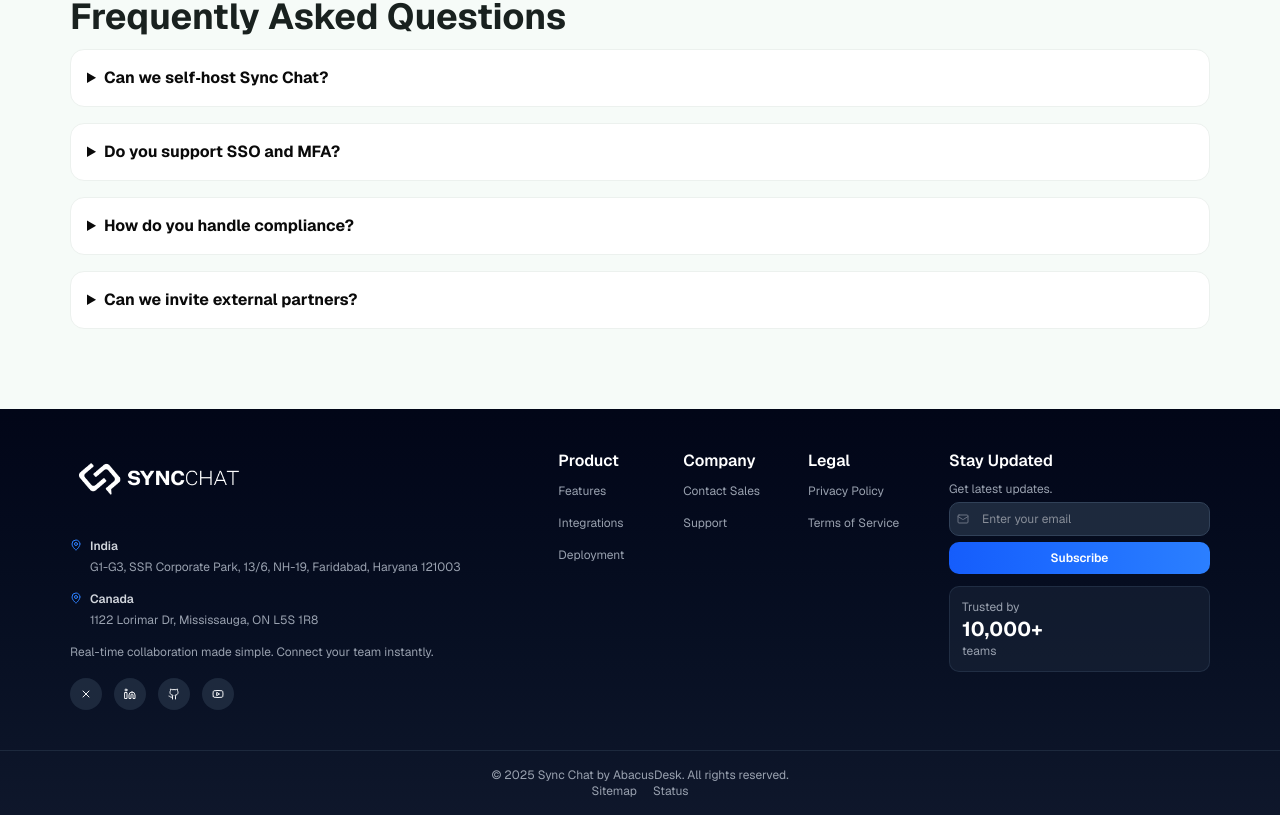
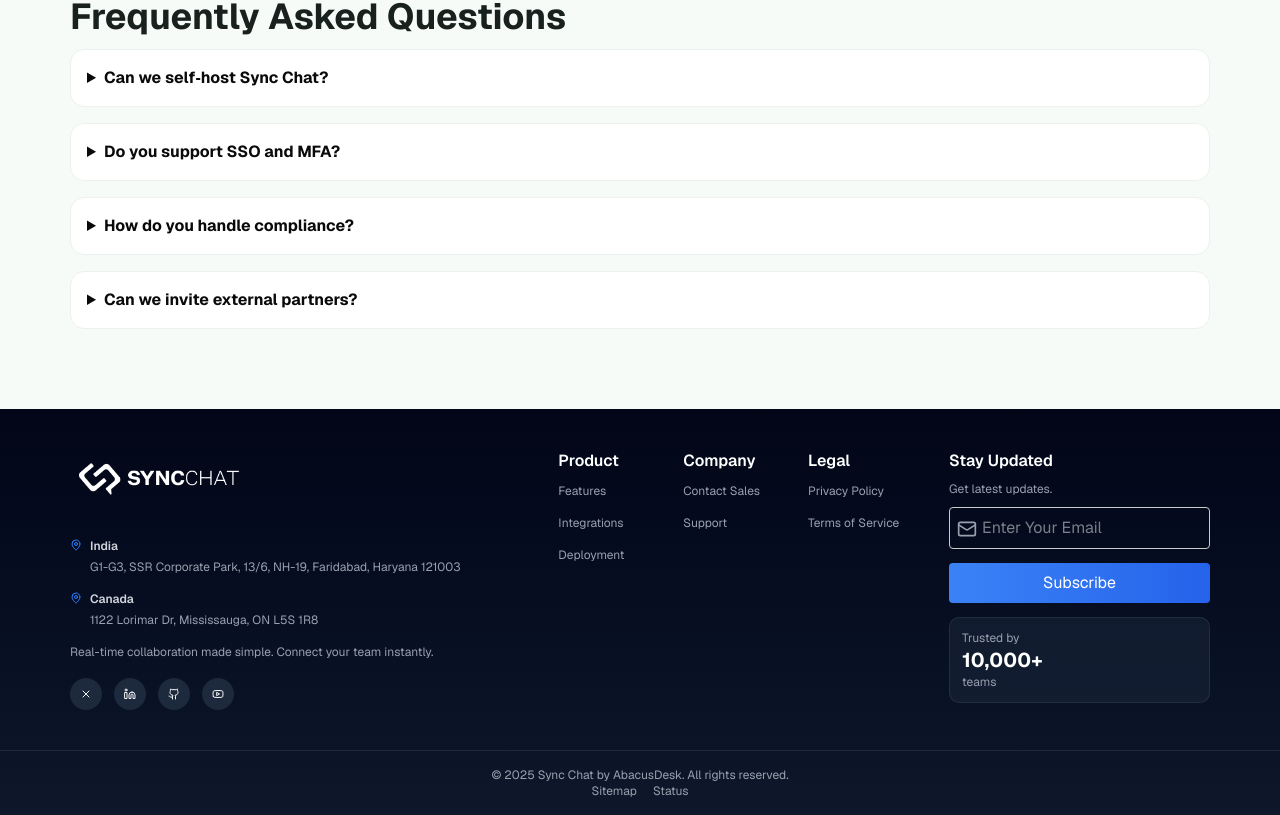
Before and after one commit to ram-abacus/Sync-Chat, a Next.js app: page / in a window 1280 px wide. Shown: the part 5203-6018 px from the top of the page. Built offline with nearby package versions, Linux system fonts and the light colour scheme.

Commit message:
Fresh edits

```diff
--- /dev/null
+++ b/components/SubscribeForm.tsx
@@ -0,0 +1,81 @@
+import { useEffect } from "react";
+import { Mail } from "lucide-react"; // your imported icon
+
+const MauticSubscribe = () => {
+  useEffect(() => {
+    if (typeof window.MauticSDKLoaded === "undefined") {
+      window.MauticSDKLoaded = true;
+
+      const head = document.getElementsByTagName("head")[0];
+      const script = document.createElement("script");
+      script.type = "text/javascript";
+      script.src =
+        "https://mautic.abacusdesk.co.in/media/js/mautic-form.js?v5fc52c99";
+      script.onload = function () {
+        if (window.MauticSDK) window.MauticSDK.onLoad();
+      };
+      head.appendChild(script);
+
+      window.MauticDomain = "https://mautic.abacusdesk.co.in";
+      window.MauticLang = { submittingMessage: "Please wait..." };
+    } else if (typeof window.MauticSDK !== "undefined") {
+      window.MauticSDK.onLoad();
+    }
+  }, []);
+
+  const formHTML = `
+    <div id="mauticform_wrapper_syncchatnewsletterform" class="mauticform_wrapper">
+      <form autocomplete="false" role="form" method="post"
+            action="https://mautic.abacusdesk.co.in/form/submit?formId=18"
+            id="mauticform_syncchatnewsletterform"
+            data-mautic-form="syncchatnewsletterform"
+            enctype="multipart/form-data">
+
+        <div class="mauticform-error" id="mauticform_syncchatnewsletterform_error"></div>
+        <div class="mauticform-message" id="mauticform_syncchatnewsletterform_message"></div>
+
+        <div class="mauticform-innerform">
+          <div class="mauticform-page-wrapper mauticform-page-1" data-mautic-form-page="1">
+            <div class="mauticform-row mauticform-email mauticform-field-1 mauticform-required relative">
+              <!-- Icon placeholder -->
+              <div id="mail-icon-placeholder" class="absolute left-2 top-1/2 transform -translate-y-1/2"></div>
+
+              <input type="email" name="mauticform[email]" value=""
+                     id="mauticform_input_syncchatnewsletterform_email"
+                     placeholder="Enter Your Email"
+                     class="mauticform-input pl-8">
+              <span class="mauticform-errormsg" style="display:none;">This field is required</span>
+            </div>
+            <div class="mauticform-row mauticform-button-wrapper mauticform-field-2">
+              <button class="btn btn-ghost mauticform-button" name="mauticform[submit]" value="1"
+                      id="mauticform_input_syncchatnewsletterform_submit" type="submit">Subscribe</button>
+            </div>
+          </div>
+        </div>
+
+        <input type="hidden" name="mauticform[formId]" value="18">
+        <input type="hidden" name="mauticform[return]" value="">
+        <input type="hidden" name="mauticform[formName]" value="syncchatnewsletterform">
+      </form>
+    </div>
+
+    <style>
+      .mauticform_wrapper { max-width: 600px; margin: 10px auto; }
+      .mauticform-input { width: 100%; padding: 0.5em; border: 1px solid #CCC; border-radius: 4px; box-sizing: border-box; }
+      .mauticform-input.pl-8 { padding-left: 2rem; } /* space for icon */
+      .mauticform-button { width: 100%; padding: 0.5em; background: linear-gradient(to right, #3b82f6, #2563eb); color: #fff; border: none; border-radius: 4px; cursor: pointer; }
+      .mauticform-button:hover { opacity: 0.9; }
+      .mauticform-error { color: red; margin-bottom: 10px; }
+      .mauticform-message { color: green; margin-bottom: 10px; }
+    </style>
+  `;
+
+  return (
+    <div className="relative">
+      <Mail className="absolute left-2 top-5 transform -translate-y-2 w-5 h-5 text-gray-400 z-10" />
+      <div dangerouslySetInnerHTML={{ __html: formHTML }} />
+    </div>
+  );
+};
+
+export default MauticSubscribe;
--- a/components/footer.tsx
+++ b/components/footer.tsx
@@ -2,6 +2,7 @@
 import React, { useState } from 'react';
 import { Mail, MapPin, X, LinkedinIcon, GithubIcon, YoutubeIcon } from 'lucide-react';
 import Image from "next/image"
+import MauticSubscribe from './SubscribeForm';
 
 export default function Footer() {
   const [email, setEmail] = useState('');
@@ -173,24 +174,10 @@ export default function Footer() {
                     Get latest updates.
                   </p>
                   <div className="mb-3">
-                    <div className="flex flex-col gap-1.5">
-                      <div className="relative">
-                        <Mail className="absolute left-2 top-1/2 transform -translate-y-1/2 w-3 h-3 text-gray-500" />
-                        <input
-                          type="email"
-                          value={email}
-                          onChange={(e) => setEmail(e.target.value)}
-                          placeholder="Enter your email"
-                          className="w-full pl-8 pr-3 py-2 bg-slate-800 border border-slate-700 rounded-lg text-xs focus:outline-none focus:ring-2 focus:ring-blue-500 focus:border-transparent transition-all"
-                        />
-                      </div>
-                      <button
-                        onClick={handleSubscribe}
-                        className="w-full bg-gradient-to-r from-blue-600 to-blue-500 hover:from-blue-500 hover:to-blue-600 text-white py-2 rounded-lg text-xs font-semibold transition-all duration-300 hover:scale-105"
-                      >
-                        Subscribe
-                      </button>
-                    </div>
+
+<MauticSubscribe />
+
+
                   </div>
 
                   {/* Trust Badge */}
```
Also changed, not shown: 1 other file (tests, documents, lock files or other folders).
